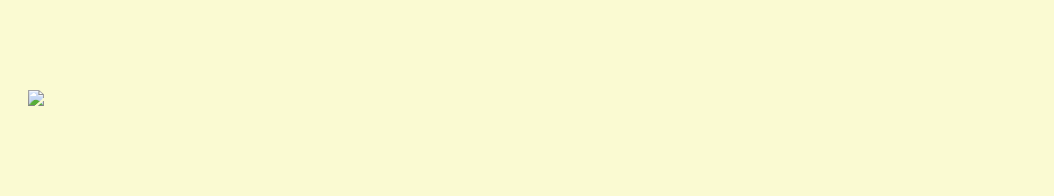
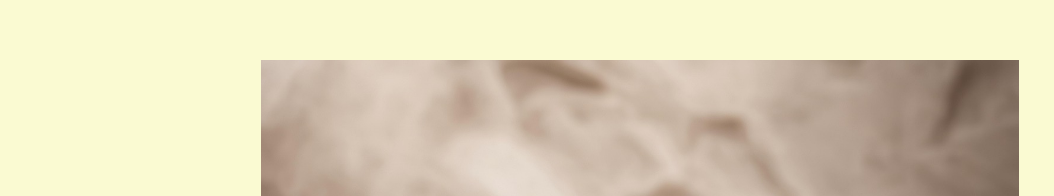
Before and after one commit to SithPrincess/Croissant, a plain HTML site: page photo.html in a window 1280 px wide. Shown: the top 196 px of the page, without its empty margins (0-1054 px from the left). Drawn offline with Linux system fonts and the light colour scheme.

Commit message:
Image Adjustment

```diff
--- a/css/style.css
+++ b/css/style.css
@@ -17,5 +17,7 @@ footer{
     display: block;
     justify-content: center;
     padding: 40px 20px;
-    margin: 50px auto;
+    margin: 20px auto;
+    width:60%;
+    height: 80%;
 }
--- a/photo.html
+++ b/photo.html
@@ -7,7 +7,7 @@
     <title>Photo</title>
 </head>
 <body>
-   <img class= "criossant-photo"src="/images/crissantcoffee.jpg>
+   <img class= "criossant-photo"src="/images/croissantcoffee.jpg">
 </body>
 <footer>
     <a href="/index.html"> <button>Home</button></a>
```
